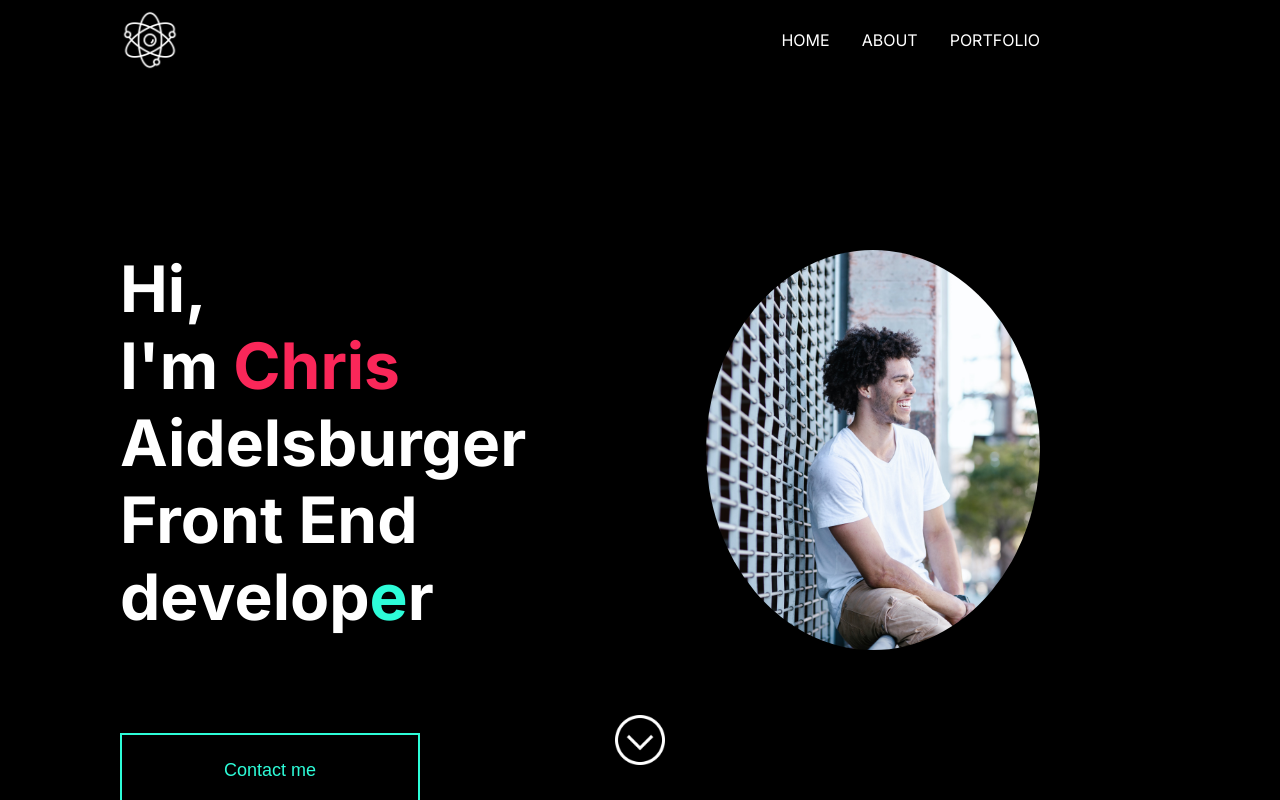
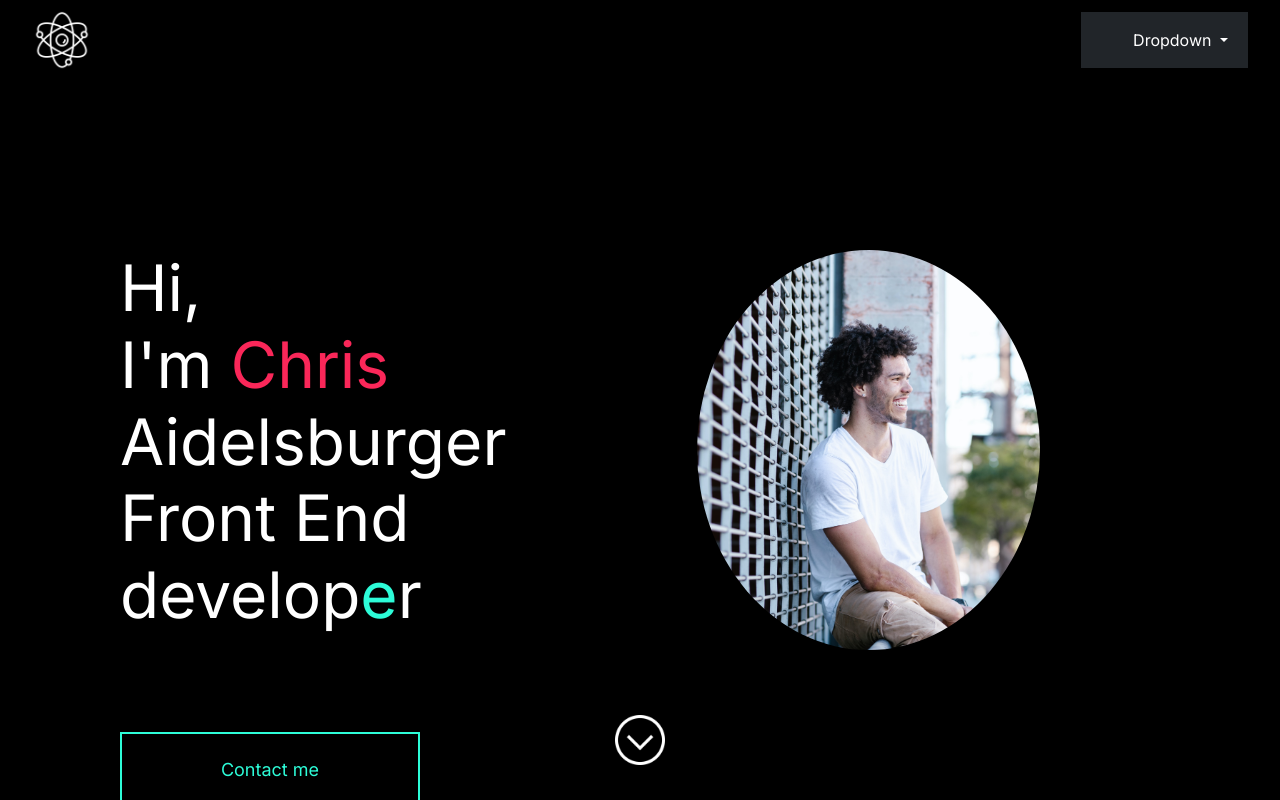
Before and after one commit to Chris-Aid/portfolio, an Angular app: page / in a window 1280 px wide. Shown: the top 800 px of the page. Built offline with nearby package versions, Linux system fonts and the light colour scheme.

Commit message:
started with responisve disign for menu

```diff
--- a/package.json
+++ b/package.json
@@ -18,6 +18,7 @@
     "@angular/platform-browser": "~13.3.0",
     "@angular/platform-browser-dynamic": "~13.3.0",
     "@angular/router": "~13.3.0",
+    "bootstrap": "^5.2.0-beta1",
     "rxjs": "~7.5.0",
     "timers-browserify": "^2.0.12",
     "timers-browserify-full": "^0.0.1",
--- a/src/app/menu/menu.component.html
+++ b/src/app/menu/menu.component.html
@@ -3,7 +3,7 @@
     <img *ngIf="!darkMode" routerLink="/" src="./assets/img/logo.png" alt="myLogo">
     <img *ngIf="darkMode" routerLink="/" src="./assets/img/logoBlack.png" alt="myLogo">
 
-    <div [class.darkLinks]="darkMode">
+    <div class="links" [class.darkLinks]="darkMode">
         <a routerLink="/">HOME</a>
         <a routerLink="/">ABOUT</a>
         <a routerLink="/">PORTFOLIO</a>
@@ -12,4 +12,27 @@
         <a routerLink="/currilculum">Currilculum</a> -->
 
     </div>
+
+    <nav class="navbar navbar-expand-lg navbar-dark bg-dark">
+        <div class="container-fluid">
+          <!-- <a class="navbar-brand" href="#">Navbar</a> -->
+          <button class="navbar-toggler" type="button" data-bs-toggle="collapse" data-bs-target="#navbarNavDarkDropdown" aria-controls="navbarNavDarkDropdown" aria-expanded="false" aria-label="Toggle navigation">
+            <span class="navbar-toggler-icon"></span>
+          </button>
+          <div class="collapse navbar-collapse" id="navbarNavDarkDropdown">
+            <ul class="navbar-nav">
+              <li class="nav-item dropdown">
+                <a class="nav-link dropdown-toggle" href="#" id="navbarDarkDropdownMenuLink" role="button" data-bs-toggle="dropdown" aria-expanded="false">
+                  Dropdown
+                </a>
+                <ul class="dropdown-menu dropdown-menu-dark" aria-labelledby="navbarDarkDropdownMenuLink">
+                  <li><a class="dropdown-item" href="#">Action</a></li>
+                  <li><a class="dropdown-item" href="#">Another action</a></li>
+                  <li><a class="dropdown-item" href="#">Something else here</a></li>
+                </ul>
+              </li>
+            </ul>
+          </div>
+        </div>
+      </nav>
 </header>
--- a/src/app/menu/menu.component.scss
+++ b/src/app/menu/menu.component.scss
@@ -48,3 +48,42 @@ header {
     background-color: white;
     box-shadow: 0px 1px 3px 0px rgba(0, 0, 0, 0.2);
 }
+
+/* Extra small devices (phones, 600px and down) */
+@media only screen and (max-width: 340px) {
+
+    header {
+        padding-left: 32px;
+        padding-right: 32px;
+    }
+
+    .links {
+        display: none;
+    }
+
+}
+
+/* Extra small devices (phones, 600px and down) */
+@media only screen and (min-width: 340px) {
+
+    header {
+        padding-left: 32px;
+        padding-right: 32px;
+    }
+    .links {
+        display: none;
+    }
+
+}
+
+/* Small devices (portrait tablets and large phones, 600px and up) */
+@media only screen and (min-width: 600px) {}
+
+/* Medium devices (landscape tablets, 768px and up) */
+@media only screen and (min-width: 768px) {}
+
+/* Large devices (laptops/desktops, 992px and up) */
+@media only screen and (min-width: 992px) {}
+
+/* Extra large devices (large laptops and desktops, 1200px and up) */
+@media only screen and (min-width: 1200px) {}
--- a/src/index.html
+++ b/src/index.html
@@ -19,6 +19,8 @@
   <base href="/">
   <meta name="viewport" content="width=device-width, initial-scale=1">
   <link rel="icon" type="image/x-icon" href="favicon.ico">
+  <link href="https://cdn.jsdelivr.net/npm/bootstrap@5.2.0-beta1/dist/css/bootstrap.min.css" rel="stylesheet" integrity="sha384-0evHe/X+R7YkIZDRvuzKMRqM+OrBnVFBL6DOitfPri4tjfHxaWutUpFmBp4vmVor" crossorigin="anonymous">
+  <script src="https://cdn.jsdelivr.net/npm/bootstrap@5.2.0-beta1/dist/js/bootstrap.bundle.min.js" integrity="sha384-pprn3073KE6tl6bjs2QrFaJGz5/SUsLqktiwsUTF55Jfv3qYSDhgCecCxMW52nD2" crossorigin="anonymous"></script>
 </head>
 
 <body>
```
Also changed, not shown: 1 other file (tests, documents, lock files or other folders).
